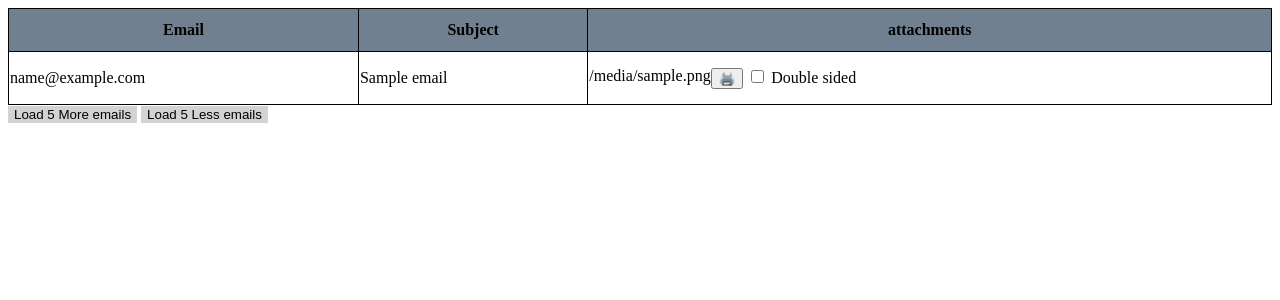
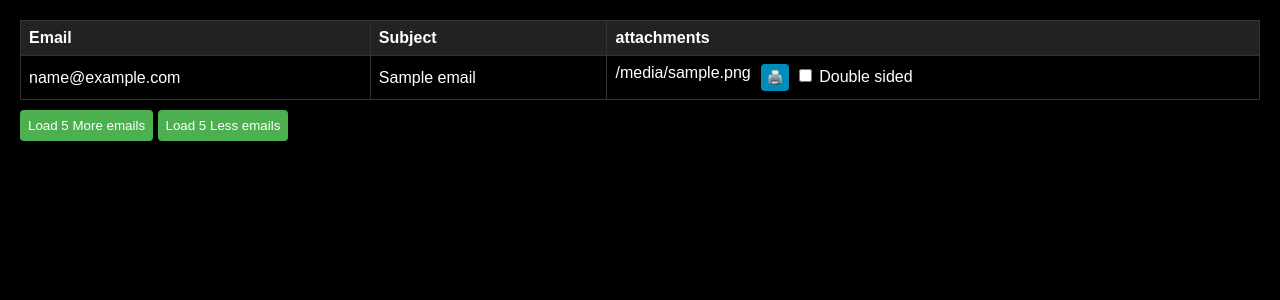
Before and after one commit to fsr/print-Interface, a Flask app: template templates/index.html in a window 1280 px wide. Shown: the top 300 px of the page. Run offline with Flask 3, Linux system fonts and the light colour scheme; the template is opened without the code that fills it: most values are stand-ins (such as "Sample title", 1, 10 or a date in 2020); parts of the project's set-up code (start-up, migrations or seed data) failed here and were passed over.

Commit message:
adding chatgpt generated css file

```diff
--- a/static/style.css
+++ b/static/style.css
@@ -1,29 +1,59 @@
-table, th, td{
-    border: 1px solid;
-    border-collapse: collapse;
+body {
+    font-family: 'Arial', sans-serif;
+    margin: 20px;
+    background-color: #000;
+    color: #fff;
 }
 
 table {
     width: 100%;
+    border-collapse: collapse;
+    margin-top: 20px;
 }
 
-td {
-    height: 50px;
-}
-th {
-    background: slategrey;
-    height: 40px;
-}
-.load_buttons{
-    background: lightgray;
-    box-shadow: lightblue;
-    border: slategrey;
+th, td {
+    border: 1px solid #333;
+    padding: 8px;
+    text-align: left;
+    color: #fff; /* Schriftfarbe für Tabelle anpassen */
 }
 
-.buttons {
-    text-align: right;
+th {
+    background-color: #222;
+}
+
+h2 {
+    color: #fff;
 }
 
 .load_buttons {
-    border: 1px black;
+    margin-top: 10px;
+    padding: 8px;
+    background-color: #4CAF50;
+    color: white;
+    border: none;
+    border-radius: 4px;
+    cursor: pointer;
 }
+
+.load_buttons:hover {
+    background-color: #45a049;
+}
+
+.submit_button {
+    margin-left: 10px;
+    padding: 6px;
+    background-color: #008CBA;
+    color: white;
+    border: none;
+    border-radius: 4px;
+    cursor: pointer;
+}
+
+.submit_button:hover {
+    background-color: #0077A7;
+}
+
+input[type="checkbox"] {
+    margin-left: 5px;
+}
```
